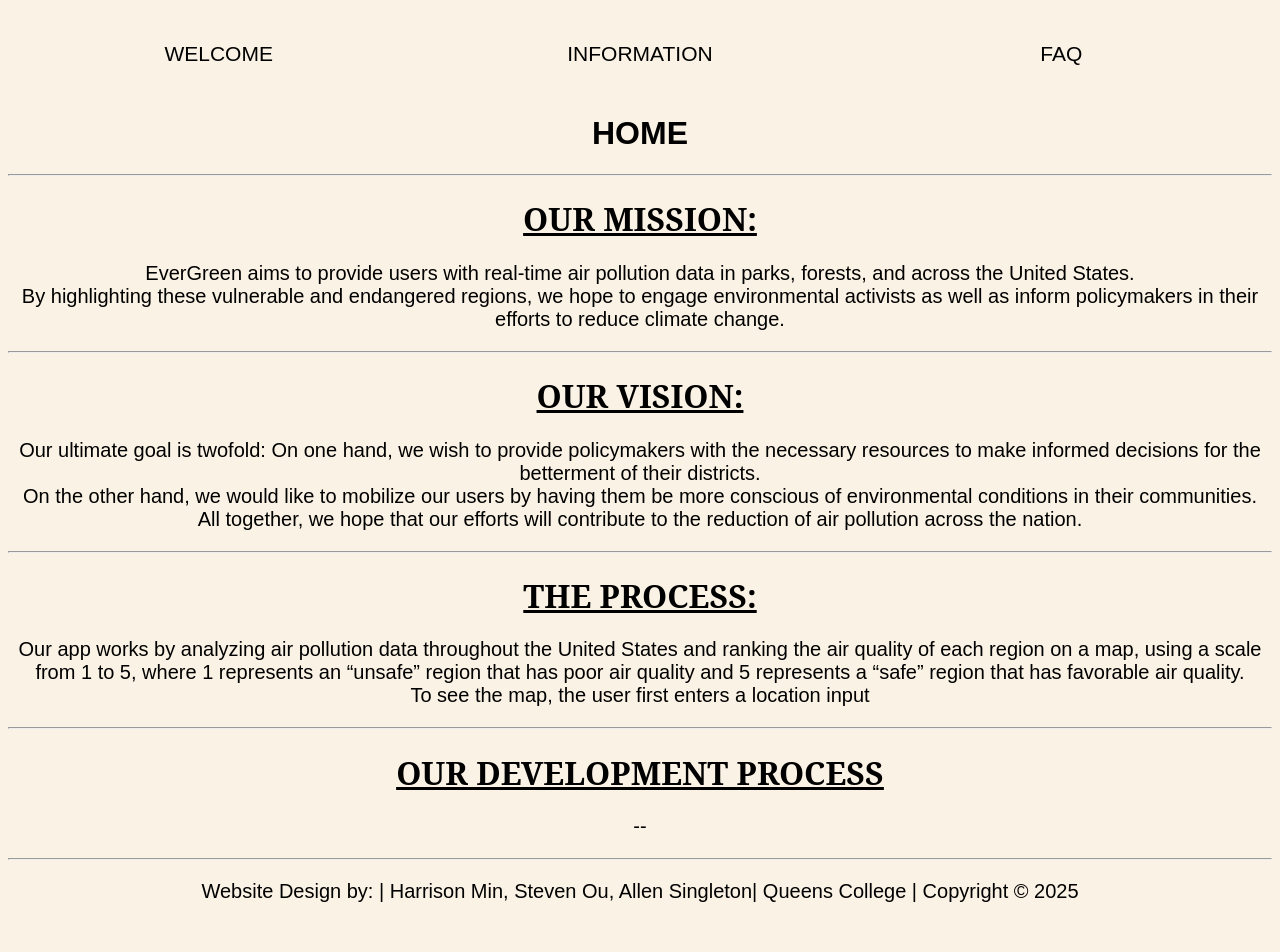
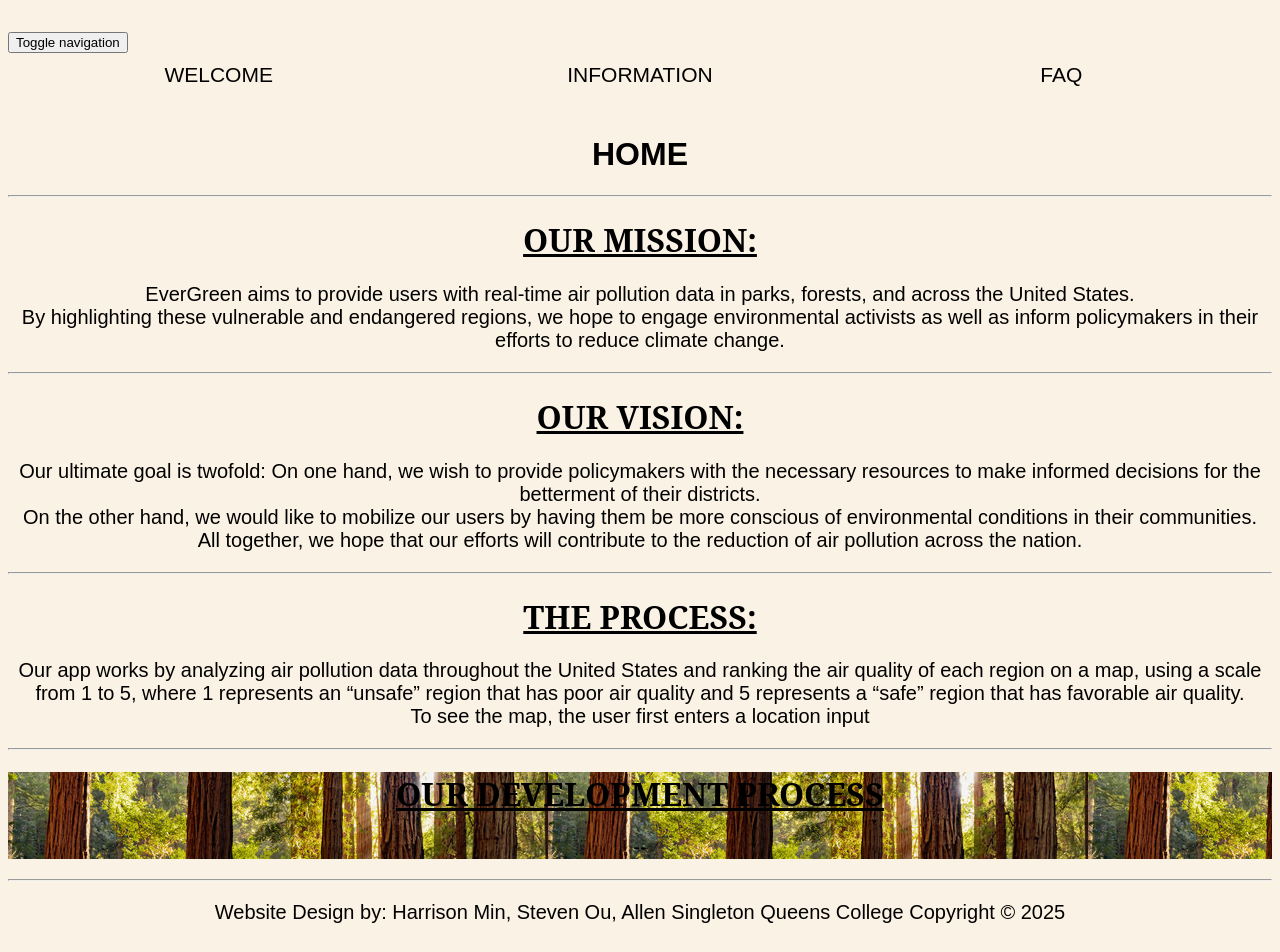
Before and after one commit to Allens124/EverGreenFrontend, a Next.js app in the folder ever/: page / in a window 1280 px wide. Shown: the part 74-1026 px from the top of the page. Before the commit the page ends 1005 px from the top, so only its background shows below. Built offline with nearby package versions, Linux system fonts and the light colour scheme.

Commit message:
updating

```diff
--- a/ever/app/globals.css
+++ b/ever/app/globals.css
@@ -58,3 +58,7 @@ body {
   background-color: #FAF2E4;
   font-family: "sofia-pro", sans-serif;
 }
+#a{
+  background-color:red ;
+  background-image: url("/images/image1.png");
+}
--- a/ever/app/page.js
+++ b/ever/app/page.js
@@ -12,6 +12,12 @@ export default function Home() {
       </Box>
       <br/>
       <Box>
+      <button type="button" class="navbar-toggle collapsed" data-toggle="collapse" data-target="#navbar-collapse" aria-expanded="false">
+        <span class="sr-only">Toggle navigation</span>
+        <span class="icon-bar"></span>
+        <span class="icon-bar icon-bar--middle"></span>
+        <span class="icon-bar"></span>
+      </button>
        <nav className="jian">
         <a href="/">WELCOME</a>
         <a href="info/">INFORMATION</a>
@@ -40,13 +46,13 @@ export default function Home() {
           <br/>To see the map, the user first enters a location input</p>
         </Box>
         <hr/>
-         <Box>
-          <h1 className="xu">OUR DEVELOPMENT PROCESS</h1>
+         <Box id="a">
+          <h1 className="xu" >OUR DEVELOPMENT PROCESS</h1>
           <p>--</p>
         </Box>
         <hr/>
         <footer>
-        <p>Website Design by: | Harrison Min, Steven Ou, Allen Singleton| Queens College | Copyright © 2025 </p>
+        <p>Website Design by:  Harrison Min, Steven Ou, Allen Singleton Queens College  Copyright © 2025 </p>
         </footer>
 
     </Box>
```
